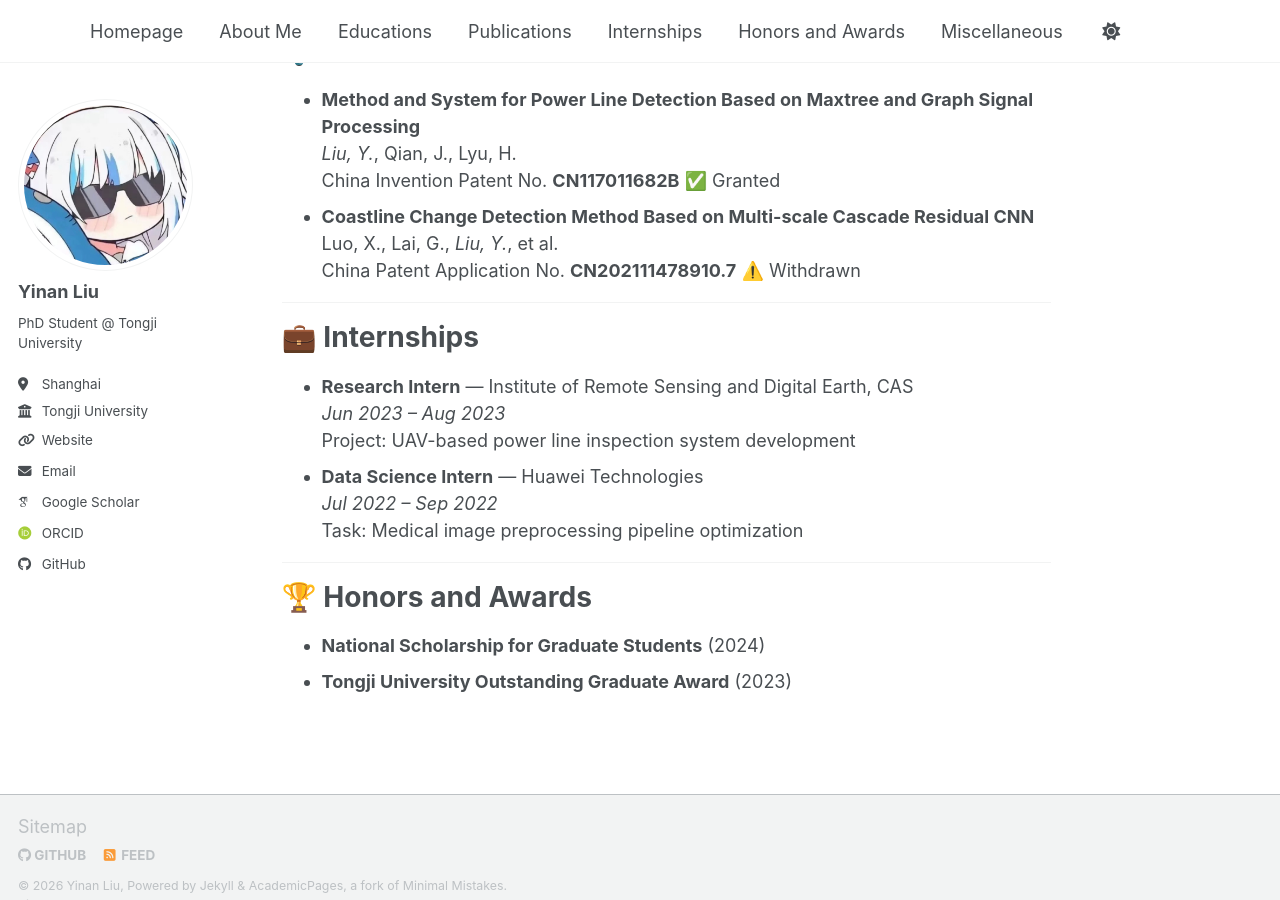
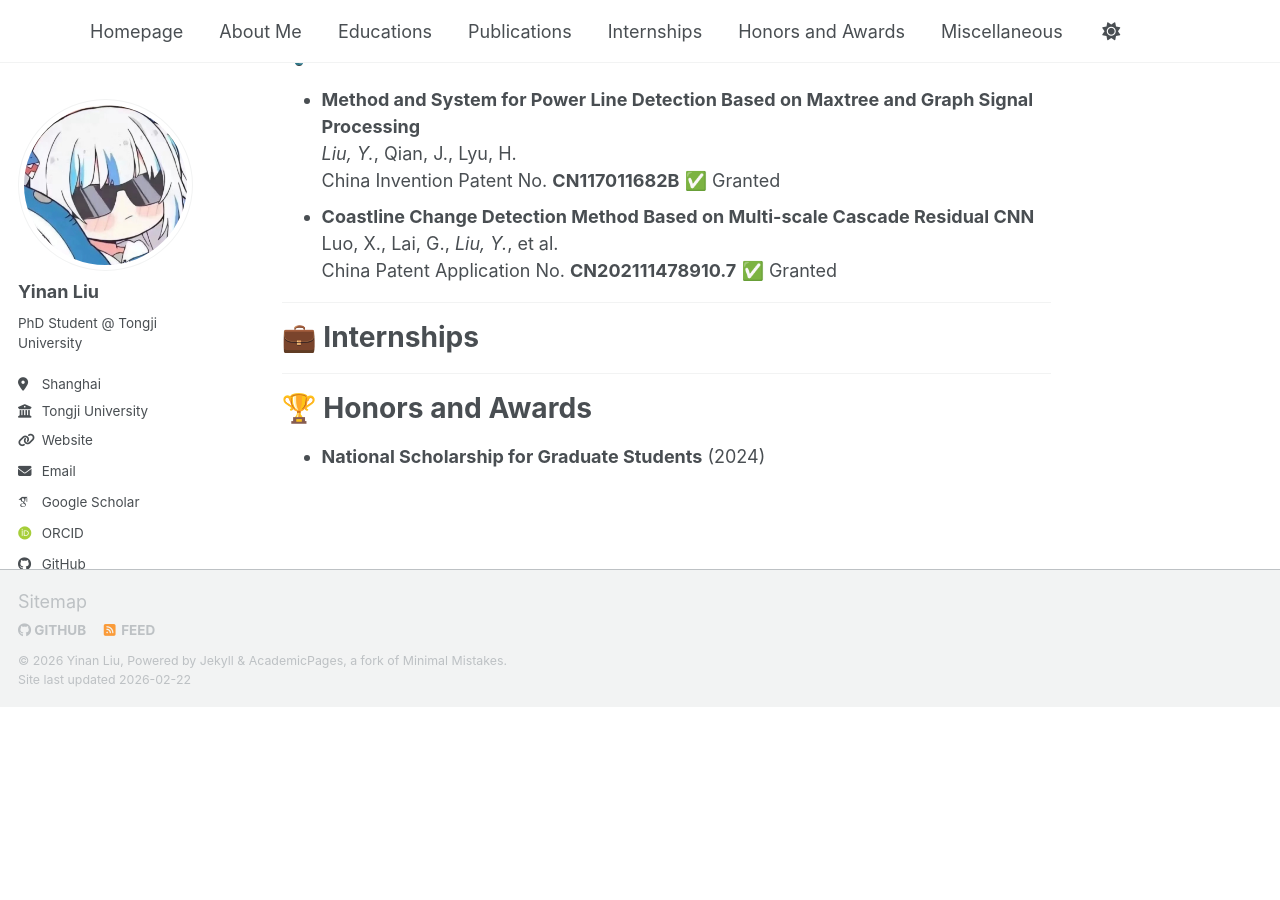
Before and after one commit to yogurt-lyn/yogurt-lyn.github.io, a Jekyll site: the page built from index.md, in a window 1280 px wide and 900 px high, scrolled down 872 px. Built offline with Jekyll 4.4.1, drawn with Linux system fonts in a browser that asks for light colours; some web fonts are replaced; a script bundle is joined from its source files by our own code; library files that are not in the unit come from our copies; after the commit the page ends 1580 px from its top, so only the background shows below that.

Commit message:
Update index.md

```diff
--- a/index.md
+++ b/index.md
@@ -48,22 +48,14 @@ header:
 
   <li><strong>Coastline Change Detection Method Based on Multi-scale Cascade Residual CNN</strong><br>
   Luo, X., Lai, G., <em>Liu, Y.</em>, et al.<br>
-  China Patent Application No. <strong>CN202111478910.7</strong> ⚠️ Withdrawn</li>
+  China Patent Application No. <strong>CN202111478910.7</strong>  ✅ Granted</li>
 </ul>
 
 <hr />
 
 <h1 id="internships">💼 Internships</h1>
 
-<ul>
-  <li><strong>Research Intern</strong> — Institute of Remote Sensing and Digital Earth, CAS<br>
-  <em>Jun 2023 – Aug 2023</em><br>
-  Project: UAV-based power line inspection system development</li>
 
-  <li><strong>Data Science Intern</strong> — Huawei Technologies<br>
-  <em>Jul 2022 – Sep 2022</em><br>
-  Task: Medical image preprocessing pipeline optimization</li>
-</ul>
 
 <hr />
 
@@ -71,5 +63,4 @@ header:
 
 <ul>
   <li><strong>National Scholarship for Graduate Students</strong> (2024)</li>
-  <li><strong>Tongji University Outstanding Graduate Award</strong> (2023)</li>
 </ul>
```
